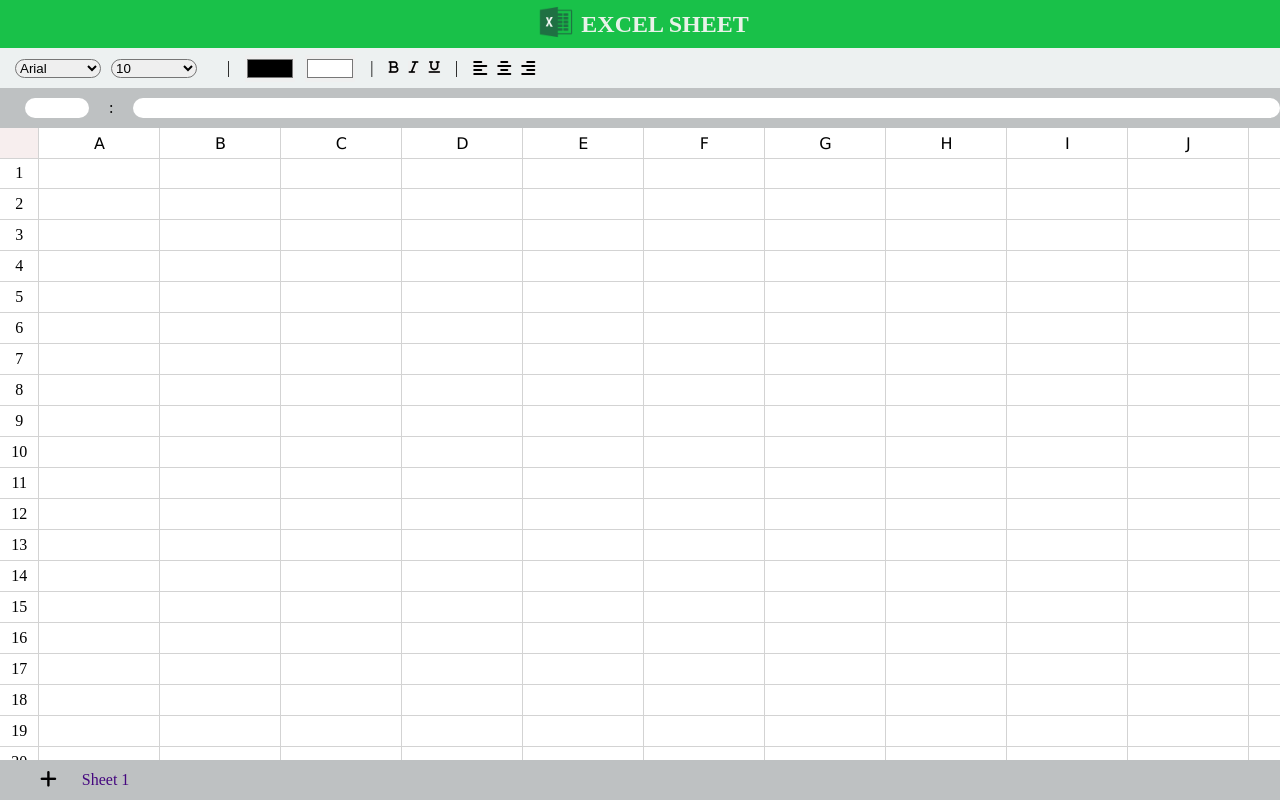
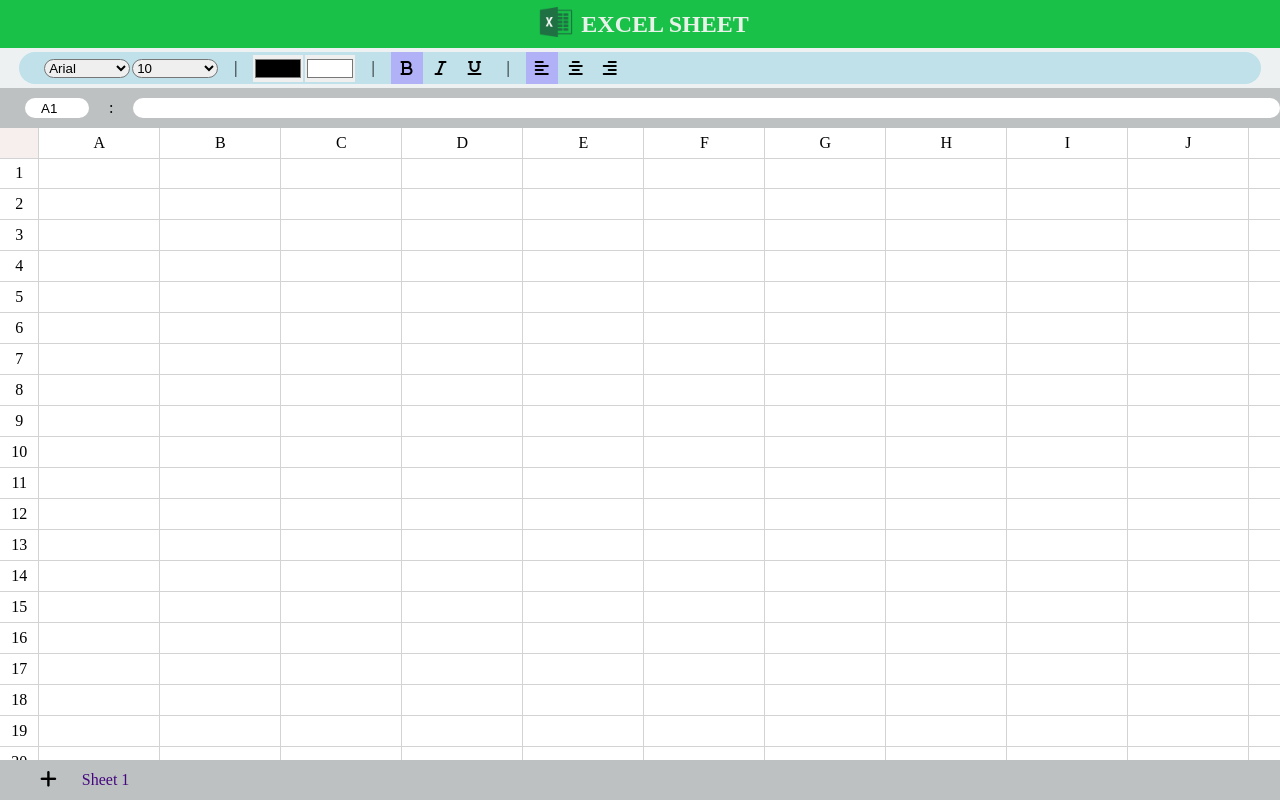
Before and after one commit to uditnigam/EXCEL, a plain HTML site: page index.html in a window 1280 px wide. Both pictures are taken after a click on the button 393 px from the left and 67 px from the top of the page. Drawn offline with Linux system fonts and the light colour scheme.

Commit message:
Add functionality in Menu Bar

```diff
--- a/index.html
+++ b/index.html
@@ -16,6 +16,7 @@
         <h2>EXCEL SHEET</h2>
     </div>
     <div class="menu-container">
+        <div class="menu-bar">
             <div class="font-container">
                 <select class="font-style dropdown">
                     <option value="Arial">Arial</option>
@@ -53,15 +54,16 @@
             </div>
             <div class="separator-cont">|</div>
             <div class="BIU-container">
-            <button class="fa-solid fa-bold" class="bold"></button>
-            <button class="fa-solid fa-italic" class="italic"></button>
-            <button class="fa-solid fa-underline" class="underline"></button>
+                <button class="fa-solid fa-bold bold"></button>
+                <button class="fa-solid fa-italic italic"></button>
+                <button class="fa-solid fa-underline underline"></button>
             </div>
             <div class="separator-cont">|</div>
             <div class="align-container">
-            <button class="fa-solid fa-align-left left"></button>
+                <button class="fa-solid fa-align-left left activeBtn"></button>
                 <button class="fa-solid fa-align-center center"></button>
                 <button class="fa-solid fa-align-right right"></button>
+            </div>
         </div>
     </div>
     <div class="info-container">
--- a/index.js
+++ b/index.js
@@ -1,17 +1,92 @@
-/**************************** COMMON ******************************/
+//GLOBAL
 let allCells = document.querySelectorAll(".grid .col");
 
-/************************** INFO CONTAINER ************************************/
+//INFO CONTAINER
 let addressBar = document.querySelector(".address-bar");
 
+//MENU CONTAINER
+let boldBtn = document.querySelector(".bold");
+let italicBtn = document.querySelector(".italic");
+let underlineBtn = document.querySelector(".underline");
+let leftBtn = document.querySelector(".left");
+let centerBtn = document.querySelector(".center");
+let rightBtn = document.querySelector(".right");
+
+/************************** MENU CONTAINER ************************************/
+//BOLD BUTTON
+boldBtn.addEventListener("click", (e) => {
+    let activeBtn = boldBtn.classList.contains("activeBtn");
+    if (activeBtn) {
+        // remove the class
+        boldBtn.classList.remove("activeBtn");
+    } else {
+        // add the class
+        boldBtn.classList.add("activeBtn");
+    }
+});
+//ITALIC BUTTON
+italicBtn.addEventListener("click", (e) => {
+    let activeBtn = italicBtn.classList.contains("activeBtn");
+    if (activeBtn) {
+        // remove the class
+        italicBtn.classList.remove("activeBtn");
+    } else {
+        // add the class
+        italicBtn.classList.add("activeBtn");
+    }
+});
+//UNDERLINE BUTTON
+underlineBtn.addEventListener("click", (e) => {
+    let activeBtn = underlineBtn.classList.contains("activeBtn");
+    if (activeBtn) {
+        // remove the class
+        underlineBtn.classList.remove("activeBtn");
+    } else {
+        // add the class
+        underlineBtn.classList.add("activeBtn");
+    }
+});
+//LEFT BUTTON
+leftBtn.addEventListener("click", (e) => {
+    let activeBtn = leftBtn.classList.contains("activeBtn");
+    if (activeBtn) {
+        // remove the class
+        leftBtn.classList.remove("activeBtn");
+    } else {
+        // add the class
+        leftBtn.classList.add("activeBtn");
+    }
+});
+//CENTER BUTTON
+centerBtn.addEventListener("click", (e) => {
+    let activeBtn = centerBtn.classList.contains("activeBtn");
+    if (activeBtn) {
+        // remove the class
+        centerBtn.classList.remove("activeBtn");
+    } else {
+        // add the class
+        centerBtn.classList.add("activeBtn");
+    }
+});
+//RIGHT BUTTON
+rightBtn.addEventListener("click", (e) => {
+    let activeBtn = rightBtn.classList.contains("activeBtn");
+    if (activeBtn) {
+        // remove the class
+        rightBtn.classList.remove("activeBtn");
+    } else {
+        // add the class
+        rightBtn.classList.add("activeBtn");
+    }
+});
 
 /************************** INFO CONTAINER ************************************/
 //ADDRESS BAR
 allCells.forEach((ele) => {
     ele.addEventListener("click", (e) => {
-       let cid = String.fromCharCode(Number(ele.getAttribute("cid"))+65); //FIRST WE CONVERT STRING "CID" TO NUMBER THEN ADD 65 IN THE CID TO GET THE VALUE 65. AFTER THAT WE USE ACSII CODE FUNCTION TO CONVERT THE VALUE INTO ALPHABET.
-       let rid = Number(ele.getAttribute("rid"))+1; // FIRST WE CONVERT STRING "RID" TO NUMBER USING NUMBER FUNCTION AFTER THAT WE ADD "1" TO START PRINTING INDEX NUMBER FROM 1.
-       addressBar.value = cid + rid; // TO ADD THE COLUMN NO. AND ROW NO. AND PRINT THE VALUE OF IT IN THE ADDRESS BAR
+        let cid = String.fromCharCode(Number(ele.getAttribute("cid")) + 65); //FIRST WE CONVERT STRING "CID" TO NUMBER THEN ADD 65 IN THE CID TO GET THE VALUE 65. AFTER THAT WE USE ACSII CODE FUNCTION TO CONVERT THE VALUE INTO ALPHABET.
+        let rid = Number(ele.getAttribute("rid")) + 1; // FIRST WE CONVERT STRING "RID" TO NUMBER USING NUMBER FUNCTION AFTER THAT WE ADD "1" TO START PRINTING INDEX NUMBER FROM 1.
+        addressBar.value = cid + rid; // TO ADD THE COLUMN NO. AND ROW NO. AND PRINT THE VALUE OF IT IN THE ADDRESS BAR
     })
 })
-allCells[0].forEach(); // TO SET TO DEFAULT AS "A1" IN ADDRESS BAR
+allCells[0].click(); // TO SET TO DEFAULT AS "A1" IN ADDRESS BAR
--- a/style.css
+++ b/style.css
@@ -28,14 +28,29 @@ h2 {
     background-color: rgb(237, 241, 241);
     display: flex;
     align-items: center;
-    gap: 15px;
+    justify-content: center;
+}
+
+.menu-bar{
+    display: flex;
+    border-radius: 2rem;
+    background-color: #c0e0ea;
+    width: 97%;;
+    width: 97%;
+    gap:1rem;
+}
+
+.separator-cont{
+    display: flex;
+    align-items: center;
+    justify-content: center;
 }
 
 .font-container {
     display: flex;
     align-items: center;
-    gap: 10px;
-    padding: 15px;
+    gap: 2px;
+    padding-left: 25px;
 }
 
 .dropdown {
@@ -46,7 +61,8 @@ h2 {
 
 .color-container {
     display: flex;
-    gap: 10px;
+    gap: 2px;
+    align-items: center;
 }
 
 #favcolor {
@@ -61,28 +77,45 @@ h2 {
 
 .BIU-container {
     display: flex;
-    gap: 10px;
-    font-size: larger;
+    gap: 2px;
 }
 
 .bold,
 .italic,
 .underline {
-    cursor: pointer;
+    background-color: #c0e0ea;
+    width: 97%;;
+    height: 2rem;
+    width: 2rem;
     font-size: 1rem;
-    border: none;
 }
 
 .align-container {
     display: flex;
-    gap: 10px;
+    gap: 2px;
 }
 
 .left,
 .center,
 .right {
-    cursor: pointer;
+    background-color: #c0e0ea;
+    width: 97%;;
+    height: 2rem;
+    width: 2rem;
     font-size: 1rem;
+}
+
+.bold:hover,
+.italic:hover,
+.underline:hover,
+.left:hover,
+.center:hover,
+.right:hover {
+    background-color: lightgray;
+}
+
+.activeBtn{
+    background-color: #b1b1f7;
 }
 
 
@@ -108,7 +141,7 @@ h2 {
 }
 
 .formula-cont {
-    width: 77rem;
+    width: 1273px;
     height: 20px;
     border-radius: 2rem;
     outline-color: rgb(121, 91, 231);
@@ -150,7 +183,6 @@ h2 {
 .col {
     height: 30px;
     width: 120px;
-    font-family:Verdana, Geneva, Tahoma, sans-serif;
     border-left: 1px solid;
     border-color: lightgrey;
     display: flex;
@@ -158,6 +190,11 @@ h2 {
     justify-content: center;
     overflow: hidden;
     outline-color: rgb(121, 91, 231);
+}
+
+.grid .col{
+    display: flex;
+    justify-content: flex-start;
 }
 
 .left-column {
@@ -201,6 +238,10 @@ h2 {
     cursor: pointer;
 }
 
+.add-btn-cont :hover{
+    background-color: aqua;
+}
+
 .active-sheet{
     cursor: pointer;
     color: rgb(69, 7, 127);
```
Lines whose indentation alone changed are shown as unchanged.
